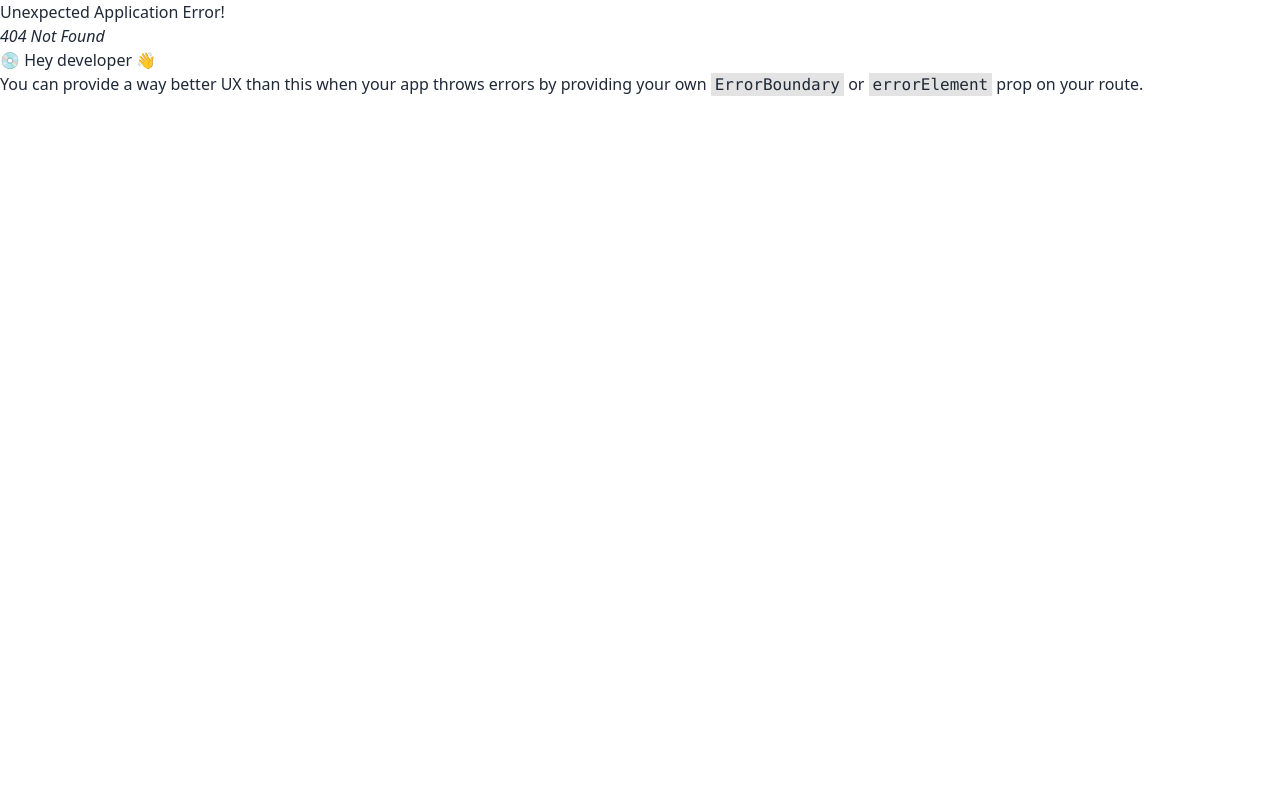
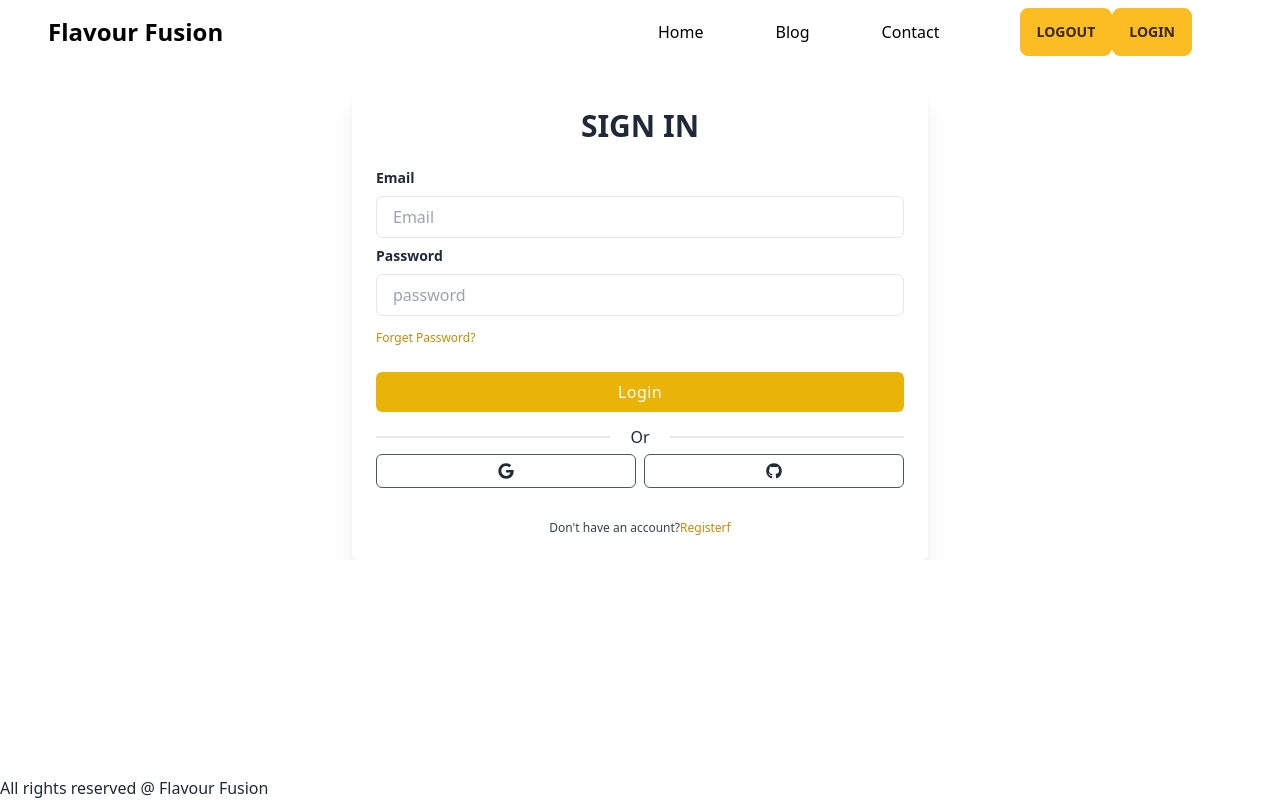
Before and after one commit to Siam-WD/B7A10-Chef-recipe-hunter-client-siam, a React (Vite) app: page /login in a window 1280 px wide. Before the commit this address had no page. Built offline with nearby package versions, Linux system fonts and the light colour scheme.

Commit message:
login and register page design

```diff
--- a/package.json
+++ b/package.json
@@ -15,6 +15,7 @@
     "match-sorter": "^6.3.1",
     "react": "^18.2.0",
     "react-dom": "^18.2.0",
+    "react-icons": "^4.8.0",
     "react-router-dom": "^6.11.0",
     "sort-by": "^1.2.0"
   },
--- /dev/null
+++ b/src/Components/Pages/Home/Home.jsx
@@ -0,0 +1,11 @@
+import React from 'react';
+
+const Home = () => {
+    return (
+        <div>
+            this is home
+        </div>
+    );
+};
+
+export default Home;
--- /dev/null
+++ b/src/Components/Pages/Login/Login.jsx
@@ -0,0 +1,80 @@
+import React, { useContext } from "react";
+import { Link, useLocation, useNavigate } from "react-router-dom";
+import { FaGoogle, FaGithub } from 'react-icons/fa';
+
+const Login = () => {
+    return (
+         <div className="relative mt-5 flex flex-col justify-center  overflow-hidden">
+      <div className="w-full p-6 m-auto bg-white rounded-md shadow-xl lg:max-w-xl">
+        <h1 className="text-3xl font-semibold text-center text-black-700 uppercase">
+          Sign in
+        </h1>
+        <form className="mt-6">
+          <div className="mb-2">
+            <label
+
+              className="block text-sm font-semibold text-gray-800"
+            >
+              Email
+            </label>
+            <input
+              type="email"
+              name="email"
+              placeholder="Email"
+              required
+              className="block w-full px-4 py-2 mt-2 text-yellow-700 bg-white border rounded-md focus:border-yellow-400 focus:ring-yellow-300 focus:outline-none focus:ring focus:ring-opacity-40"
+            />
+          </div>
+          <div className="mb-2">
+            <label
+
+              className="block text-sm font-semibold text-gray-800"
+            >
+              Password
+            </label>
+            <input
+              type="password"
+              name="password"
+              placeholder="password"
+              required
+              className="block w-full px-4 py-2 mt-2 text-yellow-700 bg-white border rounded-md focus:border-yellow-400 focus:ring-yellow-300 focus:outline-none focus:ring focus:ring-opacity-40"
+            />
+          </div>
+          <Link to="#" className="text-xs text-yellow-600 hover:underline">
+            Forget Password?
+          </Link>
+          <div className="mt-6">
+            <button className="w-full px-4 py-2 tracking-wide text-white transition-colors duration-200 transform bg-yellow-500 rounded-md hover:bg-yellow-400 focus:outline-none focus:bg-yellow-400">
+              Login
+            </button>
+          </div>
+        </form>
+        <div className="relative flex items-center justify-center w-full mt-6 border border-t">
+          <div className="absolute px-5 bg-white">Or</div>
+        </div>
+        <div className="flex mt-4 gap-x-2">
+          <button
+            type="button"
+            className="flex items-center justify-center w-full p-2 border border-gray-600 rounded-md focus:ring-2 focus:ring-offset-1 focus:ring-yellow-600"
+          >
+           <FaGoogle></FaGoogle>
+          </button>
+          <button className="flex items-center justify-center w-full p-2 border border-gray-600 rounded-md focus:ring-2 focus:ring-offset-1 focus:ring-yellow-600">
+          <FaGithub></FaGithub>
+          </button>
+
+        </div>
+
+        <p className="mt-8 text-xs font-light text-center text-gray-700">
+
+          Don't have an account?
+          <Link to="/register" className="font-medium text-yellow-600 hover:underline">
+            Registerf
+          </Link>
+        </p>
+      </div>
+    </div>
+    );
+};
+
+export default Login;
--- /dev/null
+++ b/src/Components/Pages/Register/Register.jsx
@@ -0,0 +1,93 @@
+import React from 'react';
+import { Link } from 'react-router-dom';
+
+const Register = () => {
+    const handleRegistration = () => {
+
+    }
+    return (
+        <div className="relative mt-5 flex flex-col justify-center max-h-screen overflow-hidden">
+        <div className="w-full p-6 m-auto bg-white rounded-md shadow-xl lg:max-w-xl">
+          <h1 className="text-3xl font-semibold text-center text-black-700 uppercase">
+            Please Register
+          </h1>
+          <form onSubmit={handleRegistration} className="mt-6">
+            <div className="mb-2">
+              <label
+                className="block text-sm font-semibold text-gray-800"
+              >
+                Name
+              </label>
+              <input
+                type="text"
+                name="name"
+                placeholder="Your Name"
+
+                className="block w-full px-4 py-2 mt-2 text-yellow-700 bg-white border rounded-md focus:border-yellow-400 focus:ring-yellow-300 focus:outline-none focus:ring focus:ring-opacity-40"
+              />
+          </div>
+            <div className="mb-2">
+              <label
+                className="block text-sm font-semibold text-gray-800"
+              >
+                Photo URL
+              </label>
+              <input
+                type="text"
+                name="photo_url"
+                placeholder="Photo URL"
+                required
+                className="block w-full px-4 py-2 mt-2 text-yellow-700 bg-white border rounded-md focus:border-yellow-400 focus:ring-yellow-300 focus:outline-none focus:ring focus:ring-opacity-40"
+              />
+          </div>
+            <div className="mb-2">
+              <label
+                className="block text-sm font-semibold text-gray-800"
+              >
+                Email
+              </label>
+              <input
+                type="email"
+                name="email"
+                placeholder="Email"
+                required
+                className="block w-full px-4 py-2 mt-2 text-yellow-700 bg-white border rounded-md focus:border-yellow-400 focus:ring-yellow-300 focus:outline-none focus:ring focus:ring-opacity-40"
+              />
+          </div>
+            <div className="mb-2">
+              <label
+                className="block text-sm font-semibold text-gray-800"
+              >
+                Password
+              </label>
+              <input
+                type="password"
+                name="password"
+                placeholder="password"
+                required
+                className="block w-full px-4 py-2 mt-2 text-yellow-700 bg-white border rounded-md focus:border-yellow-400 focus:ring-yellow-300 focus:outline-none focus:ring focus:ring-opacity-40"
+              />
+            </div>
+
+            <div className="mt-6">
+              <button className="w-full px-4 py-2 tracking-wide text-white transition-colors duration-200 transform bg-yellow-500 rounded-md hover:bg-yellow-400 focus:outline-none focus:bg-yellow-400">
+                Submit
+              </button>
+            </div>
+          </form>
+
+
+
+          <p className="mt-8 text-xs font-light text-center text-gray-700">
+            {" "}
+            Already have an account?{" "}
+            <Link to="/login" className="font-medium text-yellow-600 hover:underline">
+              Login
+            </Link>
+          </p>
+        </div>
+      </div>
+    );
+};
+
+export default Register;
```
Also changed, not shown: src/main.jsx (+17 -0 lines), 1 other file (tests, documents, lock files or other folders).
